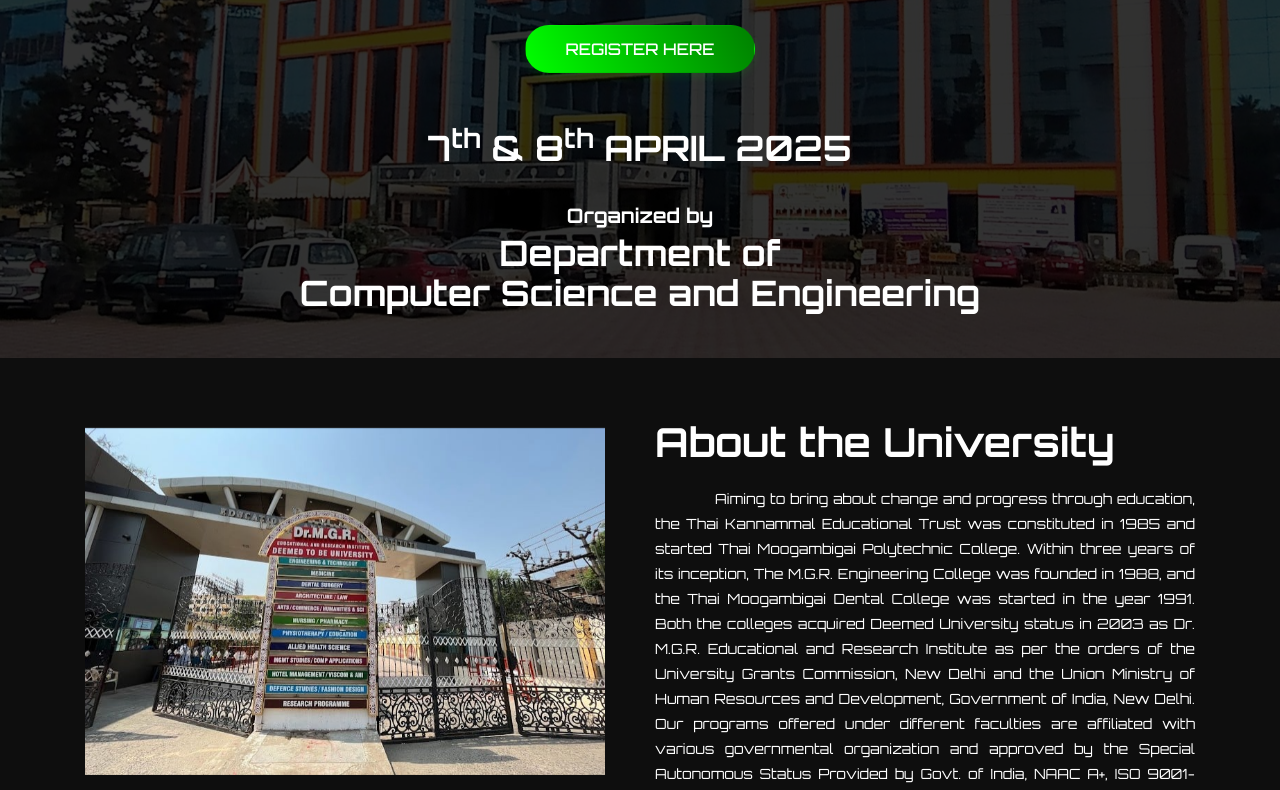
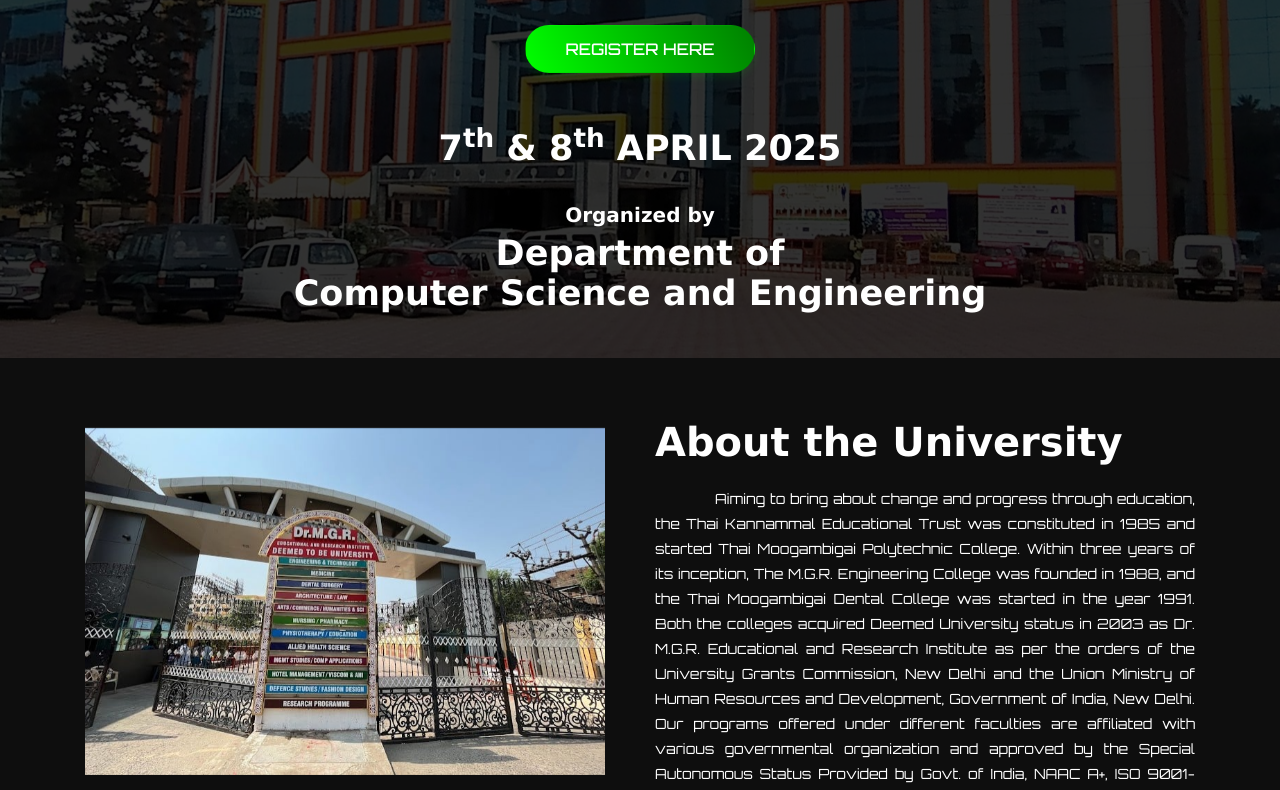
Before and after one commit to barryallen16/ncict-25, a plain HTML site: page index.html in a window 1280 px wide. Shown: the part 392-1182 px from the top of the page. Drawn offline with Linux system fonts and the light colour scheme; files whose address does not match are found by name.

Commit message:
Update main.css

```diff
--- a/assets/css/main.css
+++ b/assets/css/main.css
@@ -24,7 +24,7 @@ body {
 h1, h2, h3, h4, h5 {
   font-size: 36px;
   font-weight: 700;
-    font-family: "Orbitron", serif;
+    font-family: Telegraf,Verdana, serif;
 }
 
 a {
```
